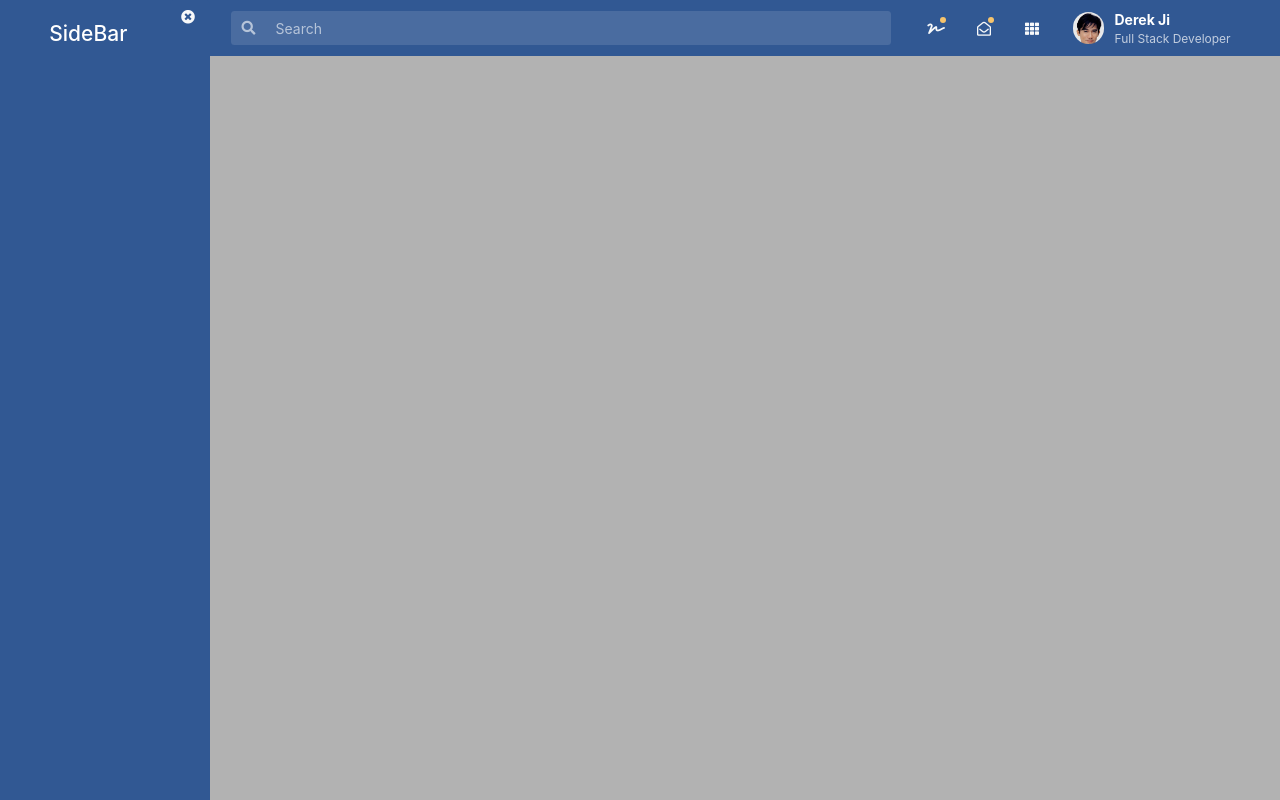
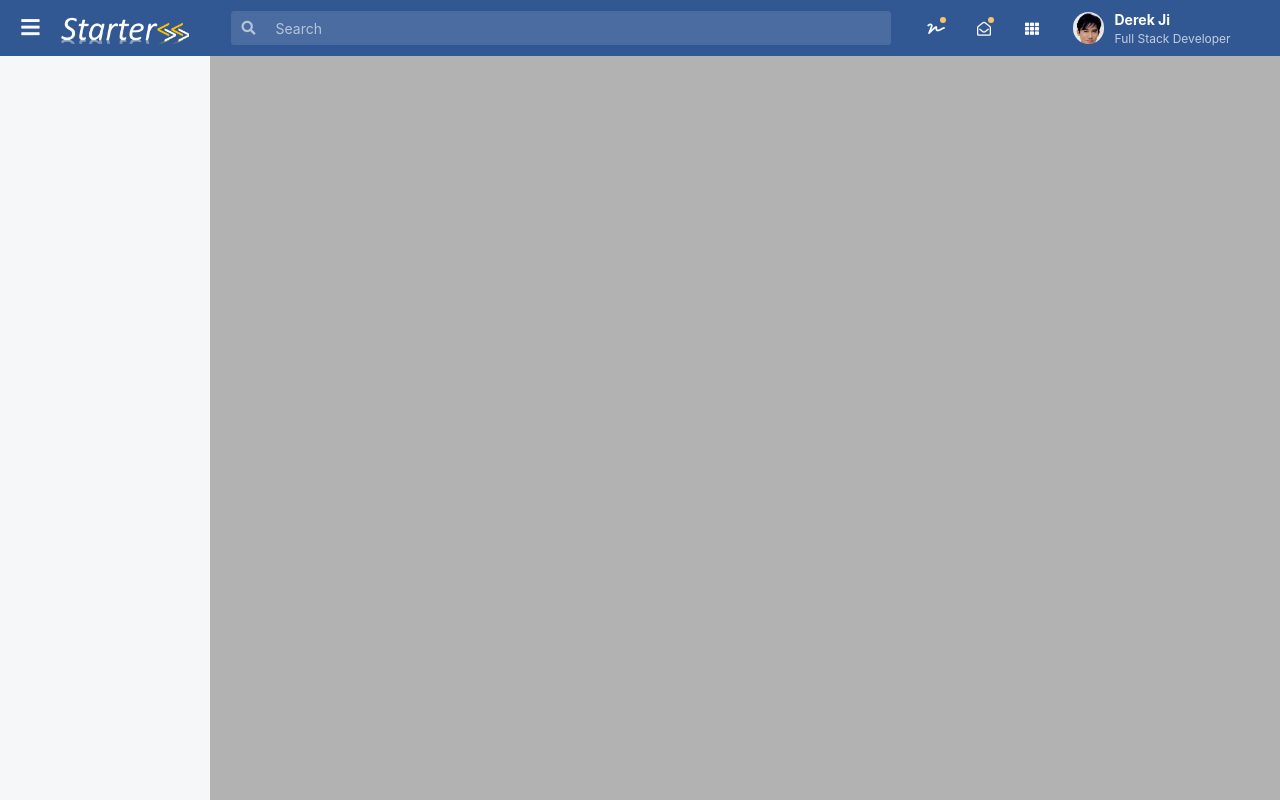
Before and after one commit to DerekJi/ngx-theme-starteroo, an Angular app: page / in a window 1280 px wide. Built offline with nearby package versions, Linux system fonts and the light colour scheme.

Commit message:
feat: #2. Sidebar styles

```diff
--- a/src/app/app.component.html
+++ b/src/app/app.component.html
@@ -1,4 +1,6 @@
 <app-header-container></app-header-container>
 
-<app-sidebar></app-sidebar>
+<app-sidebar>
+  <app-tree-menu></app-tree-menu>
+</app-sidebar>
 <router-outlet></router-outlet>
--- a/src/app/app.module.ts
+++ b/src/app/app.module.ts
@@ -7,6 +7,7 @@
 import { LayoutsModule } from '@layouts/layouts.module';
 import { HomeModule } from '@pages/home/home.module';
 import { SidebarModule } from '@layouts/sidebar/sidebar.module';
+import { TreeMenuModule } from '@layouts/tree-menu/tree-menu.module';
 
 @NgModule({
   declarations: [
@@ -20,6 +21,7 @@
     HomeModule,
 
     SidebarModule,
+    TreeMenuModule,
   ],
   providers: [],
   bootstrap: [AppComponent]
--- a/src/app/layouts/sidebar/sidebar.component.html
+++ b/src/app/layouts/sidebar/sidebar.component.html
@@ -2,15 +2,6 @@
   <nav id="sidebar" #sidebar
     class="{{ options.active ? 'active' : ''}}"
     [ngStyle]="{'margin-left': options.marginLeft }">
-
-    <div>
-      <button (click)="toggleActive()" title="collapse" class="btn btn-primary float-right text-light" type="button">
-        <i class="fa fa-times-circle">&nbsp;</i>
-      </button>
-    </div>
-    <h4 class="text-center mx-2 pt-4">SideBar
-    </h4>
-
     <!-- Menu Content -->
     <ng-content></ng-content>
   </nav>
--- a/src/app/layouts/sidebar/sidebar.component.scss
+++ b/src/app/layouts/sidebar/sidebar.component.scss
@@ -1,11 +1,12 @@
 @import 'app/_variables.scss';
+@import 'app/common.scss';
 
 #sidebar {
   position: fixed;
-  top: 0;
+  top: $header-height;
   height: 100vh;
   z-index: 999;
-  background: $app-primary;
+  background: #f6f7f9;
   color: var(--white);
   transition: all 0.3s;
 }
@@ -33,7 +34,7 @@
   background: rgba(0, 0, 0, 0.3);
   /* middle layer, i.e. appears below the sidebar */
   z-index: 998;
-  opacity: 0;
+  opacity: 0.5;
   /* animate the transition */
   transition: all 0.5s ease-in-out;
 }
```
